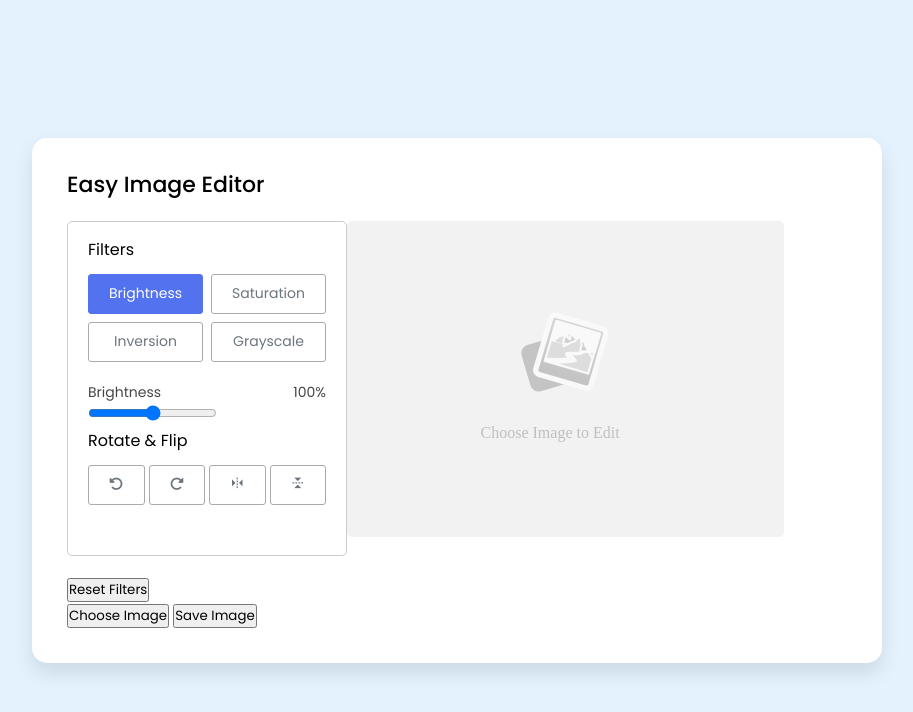
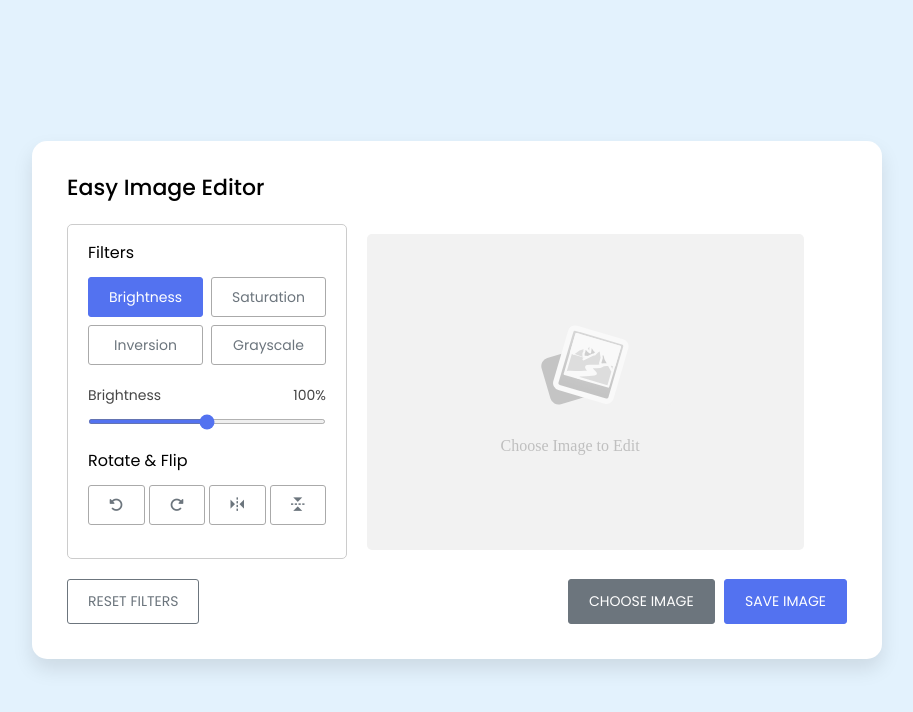
Before and after one commit to Shubx10/image-editor, a plain HTML site: page index.html in a window 1280 px wide. Shown: the whole page, without its empty margins (183-1096 px from the left). Drawn offline with nearby package versions, Linux system fonts and the light colour scheme.

Commit message:
modified css file

```diff
--- a/index.html
+++ b/index.html
@@ -46,7 +46,7 @@
             </div>
         </div>
         <div class="controls">
-            <button class="reset-filters">Reset Filters</button>
+            <button class="reset-filter">Reset Filters</button>
             <div class="row">
                 <button class="choose-img">Choose Image</button>
                 <button class="save-img">Save Image</button>
--- a/style.css
+++ b/style.css
@@ -48,7 +48,7 @@ body{
     margin-bottom: 12px;
 }
 
-.editor-panel .options{
+.editor-panel .options, .controls{
     display: flex;
     flex-wrap: wrap;
     justify-content: space-between;
@@ -64,6 +64,10 @@ body{
     border: 1px solid #aaa;
 }
 
+.editor-panel button:hover{
+    background: #f5f5f5;
+}
+
 .editor-panel .filter button{
     width: calc(100% / 2 - 4px)
 }
@@ -74,17 +78,69 @@ body{
     border-color: #5372f0;
 }
 
-.editor-panel .slider{
+.filter .slider{
     margin-top: 12px;
 }
 
-.editor-panel .slider .filter-info{
+.filter .slider .filter-info{
     display: flex;
     color: #464646;
     font-size: 14px;
     justify-content: space-between;
 }
 
+.filter .slider input{
+    width: 100%;
+    height: 5px;
+    accent-color: #5372f0;
+}
+
+.editor-panel .rotate{
+    margin-top: 17px;
+}
+
 .editor-panel .rotate button{
     width: calc(100% / 4 - 3px);
 }
+
+.rotate button:nth-child(3), .rotate button:nth-child(4){
+    font-size: 18px;
+}
+
+.wrapper  .preview-img{
+    margin-left: 20px;
+}
+
+.preview-img img{
+    max-width: 490px;
+    max-height: 335px;
+    width: 100%;
+    height: 100%;
+    object-fit: contain;
+}
+
+.controls button{
+    font-size: 14px;
+    cursor: pointer;
+    color: #fff;
+    padding: 11px 20px;
+    background: #fff;
+    border-radius: 3px;
+    text-transform: uppercase;
+}
+
+.controls .reset-filter{
+    color: #6c757d;
+    border: 1px solid #6c757d;
+}
+
+.controls .choose-img{
+    background: #6c757d;
+    border: 1px solid #6c757d;
+}
+
+.controls .save-img{
+    margin-left: 5px;
+    background: #5372f0;
+    border: 1px solid #5372f0;
+}
```
